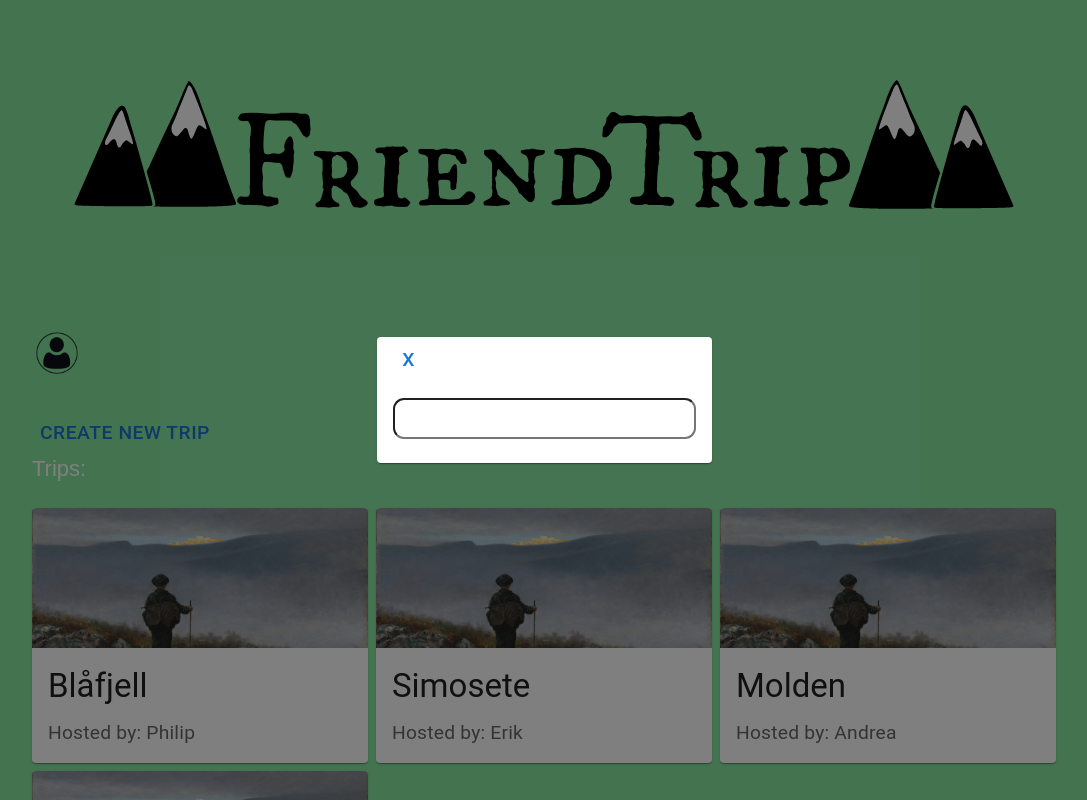
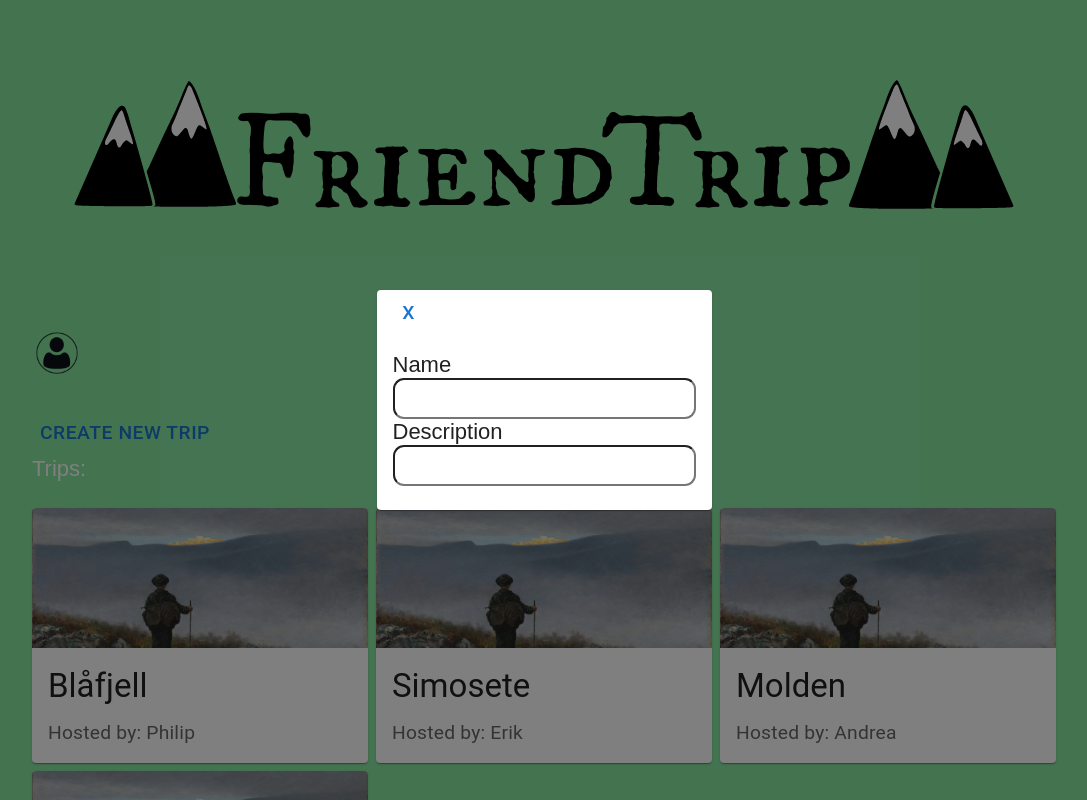
Before and after one commit to erik-tt/Friend-Trip, a React (Create React App) app in the folder frontend/: page /Home in a window 1280 px wide. Both pictures are taken after a click on the button "CREATE NEW TRIP". Shown: the top 800 px of the page, without its empty margins (96-1183 px from the left). Built offline with nearby package versions, Linux system fonts and the light colour scheme.

Commit message:
#30 Card implementation attempt
Co-authored-by: Andrea Fladmark

```diff
--- a/frontend/src/components/Home.js
+++ b/frontend/src/components/Home.js
@@ -83,13 +83,22 @@ function Home(props) {
                 <Button onClick={handleToggle} variant="text">X</Button>
 
                 <CardContent>
+                <p>Name</p>
                 <input
                 type="text"
                 autoComplete="off"
                 required
                 aria-describedby="uidnote"
                >
-        </input>
+                </input>
+                <p>Description</p>
+                <input
+                type="text"
+                autoComplete="off"
+                required
+                aria-describedby="uidnote"
+               >
+                </input>
                 </CardContent>
                 </Card>
             </Backdrop>
--- a/frontend/src/components/TripRegistration.js
+++ b/frontend/src/components/TripRegistration.js
@@ -22,11 +22,6 @@ function TripRegistration (props) {
         >
             <Card sx={{ maxWidth: 600 }}>
                 <Button onClick={handleToggle} variant="text">X</Button>
-                <CardMedia
-                    component="img"
-                    height="300"
-                    image={Placeholder}
-                    alt="soria moria" />
 
                 <CardContent>
                     <Typography gutterBottom variant="h5" component="div">
```
